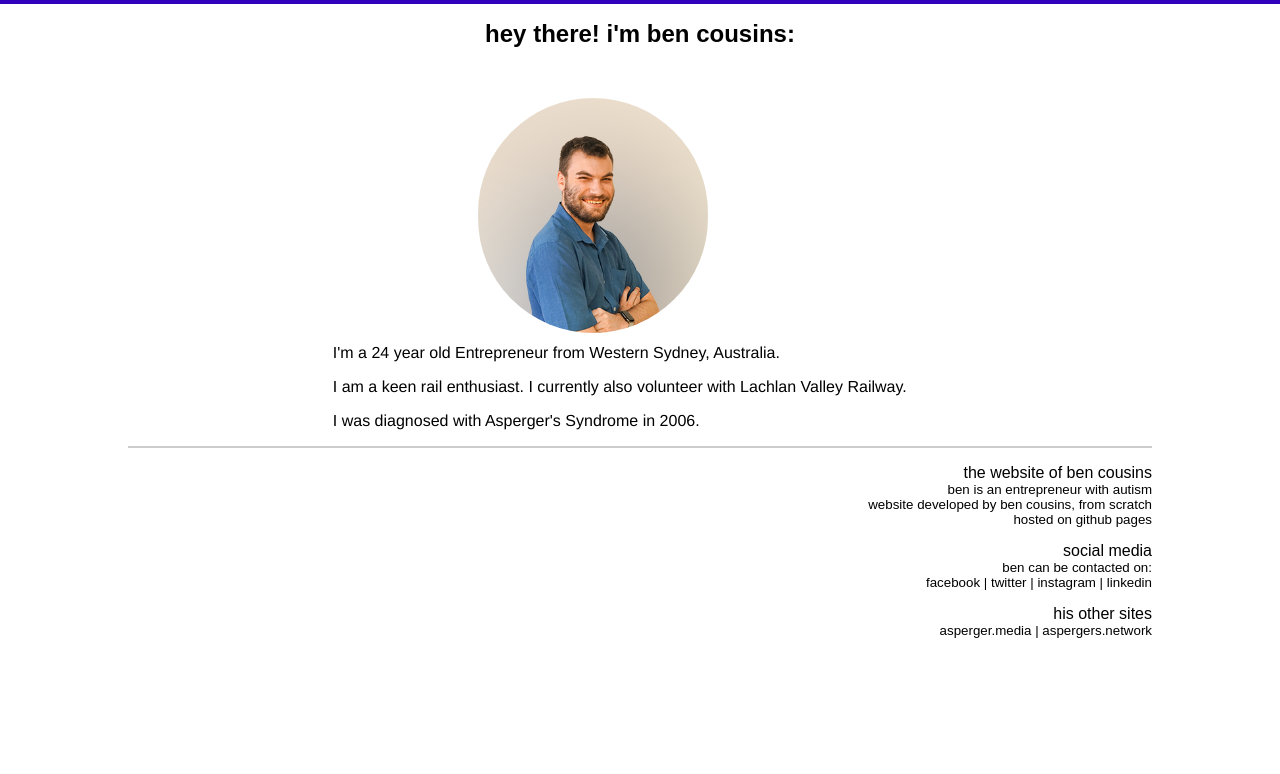
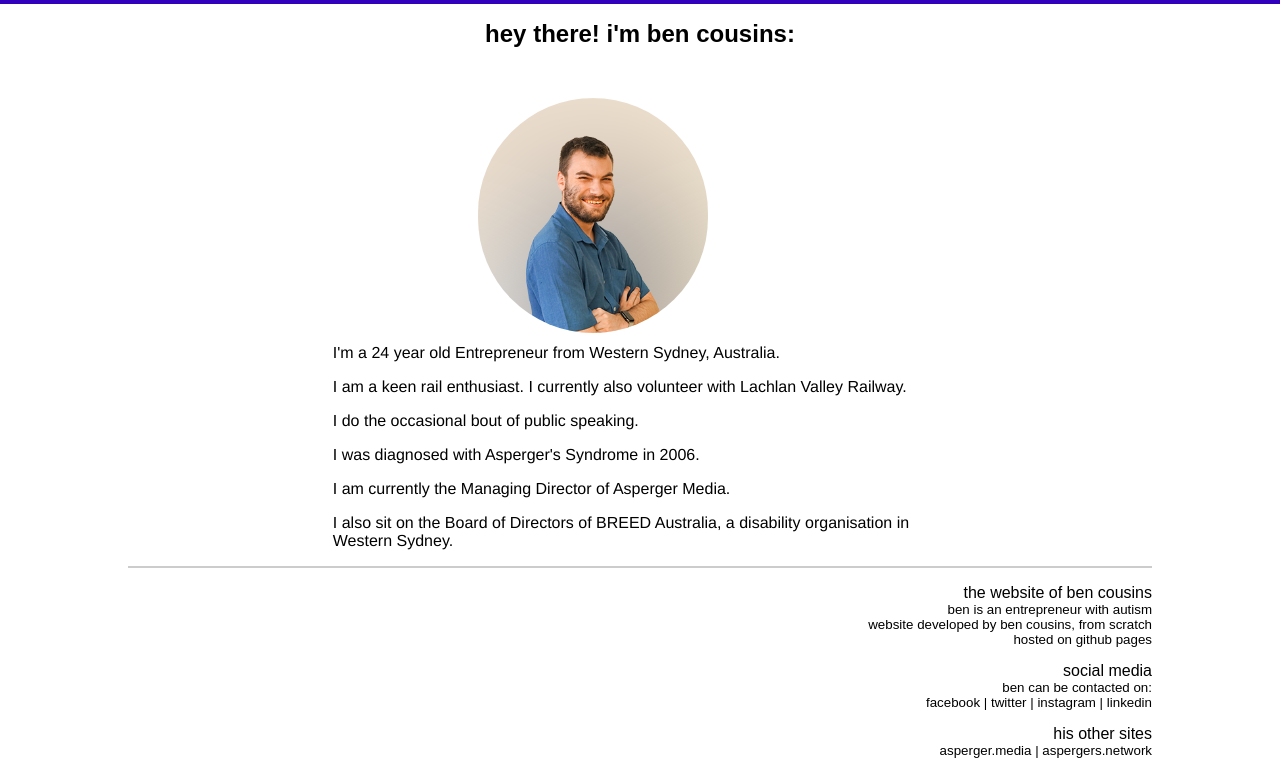
Before and after one commit to s3gunzel/bcousins.github.io, a Jekyll site: the page built from index.html, in a window 1280 px wide. Shown: the part 137-911 px from the top of the page. Built offline with Jekyll 4.4.1, drawn with Linux system fonts in a browser that asks for light colours; some web fonts are replaced.

Commit message:
Updated details

```diff
--- a/index.html
+++ b/index.html
@@ -11,7 +11,10 @@
         <div class="team-info">
             <p>I'm a 24 year old Entrepreneur from Western Sydney, Australia.</p>
             <p>I am a keen rail enthusiast. I currently also volunteer with Lachlan Valley Railway.</p>
+            <p>I do the occasional bout of public speaking.</p>
             <p>I was diagnosed with Asperger's Syndrome in 2006. </p>
+            <p>I am currently the Managing Director of Asperger Media.</p>
+            <p>I also sit on the Board of Directors of BREED Australia, a disability organisation in Western Sydney.</p>
         </div>
     </div>
 
```
